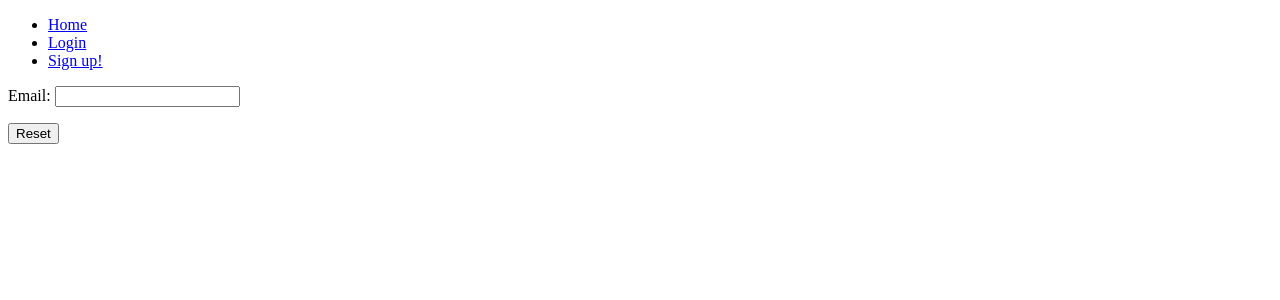
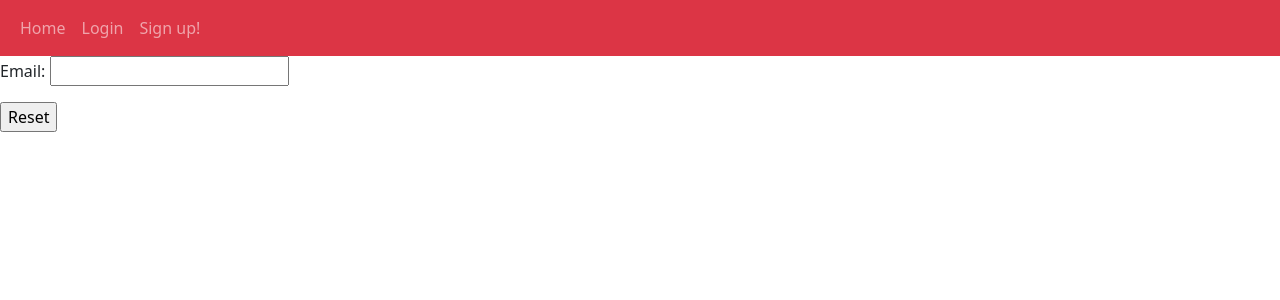
Before and after one commit to Mark4nov/Profiles, a Django app: page /accounts/config/password_reset/ in a window 1280 px wide. Shown: the top 300 px of the page. Run offline with Django 4.2, Linux system fonts and the light colour scheme.

Commit message:
Added styles to the navbar!

```diff
--- a/Testsite/templates/base.html
+++ b/Testsite/templates/base.html
@@ -4,6 +4,7 @@
     <meta charset="UTF-8">
     <meta http-equiv="X-UA-Compatible" content="IE=edge">
     <meta name="viewport" content="width=device-width, initial-scale=1.0">
+    <link href="https://cdn.jsdelivr.net/npm/bootstrap@5.1.3/dist/css/bootstrap.min.css" rel="stylesheet" integrity="sha384-1BmE4kWBq78iYhFldvKuhfTAU6auU8tT94WrHftjDbrCEXSU1oBoqyl2QvZ6jIW3" crossorigin="anonymous">
     <title>{% block title %}{% endblock %}</title>
 </head>
 <body>
@@ -19,5 +20,9 @@
     <footer>
         {% block footer %}{% endblock footer %}
     </footer>
+
+    {% block scripts %}
+    {% endblock scripts %}
+    <script src="https://cdn.jsdelivr.net/npm/bootstrap@5.1.3/dist/js/bootstrap.bundle.min.js" integrity="sha384-ka7Sk0Gln4gmtz2MlQnikT1wXgYsOg+OMhuP+IlRH9sENBO0LRn5q+8nbTov4+1p" crossorigin="anonymous"></script>
 </body>
 </html>
--- a/Testsite/templates/navbar.html
+++ b/Testsite/templates/navbar.html
@@ -1,13 +1,28 @@
-<navbar>
-    <ul>
-        <li><a href={% url 'accounts:profileList' %}>Home</a></li>
-        {% if user.is_authenticated %}
-            <li><a href={% url 'accounts:profile' user.profile.id %}>My profile</a></li>
-            <li><a href={% url 'accounts:userConfig' user.id %}>Account configuration</a></li>
-            <li><a href={% url 'accounts:logout' %}>Logout</a></li>
-        {% else %}
-            <li><a href={% url 'accounts:login' %}>Login</a></li>
-            <li><a href={% url 'accounts:singup' %}>Sign up!</a></li>
-        {% endif %}
-    </ul>
-</narvbar>
+<nav class="navbar navbar-expand-sm navbar-dark bg-danger">
+    <div class="container-fluid">
+        <!-- Toggle button -->
+        <button class="navbar-toggler" type="button" data-bs-toggle="collapse" data-bs-target="#navbarNav" aria-controls="navbarNav" aria-expanded="false" aria-label="Toggle navigation">
+            <span class="navbar-toggler-icon"></span>
+        </button>
+
+        <!--Navbar items-->
+        <div class="collapse navbar-collapse" id="navbarNav">
+            <ul class="navbar-nav">
+            {% with request.resolver_match.url_name as url_name %}
+                <!--All access links-->
+                <li class="nav-item"><a class="nav-link {% if url_name == 'profileList' %}active{%endif%}" href={% url 'accounts:profileList' %}>Home</a></li>
+
+                <!--Links that show if a user is loged.-->
+                {% if user.is_authenticated %}
+                    <li class="nav-item"><a class="nav-link {% if url_name == 'profile' %}active{%endif%}" href={% url 'accounts:profile' user.profile.id %}>My profile</a></li>
+                    <li class="nav-item"><a class="nav-link {% if url_name == 'userConfig' %}active{%endif%}" href={% url 'accounts:userConfig' user.id %}>Account configuration</a></li>
+                    <li class="nav-item"><a class="nav-link {% if url_name == 'logout' %}active{%endif%}" href={% url 'accounts:logout' %}>Logout</a></li>
+                {% else %}
+                    <li class="nav-item"><a class="nav-link {% if url_name == 'login' %}active{%endif%}" href={% url 'accounts:login' %}>Login</a></li>
+                    <li class="nav-item"><a class="nav-link {% if url_name == 'singup' %}active{%endif%}" href={% url 'accounts:singup' %}>Sign up!</a></li>
+                {% endif %}
+            {% endwith %}
+            </ul>
+        </div>
+    </div>
+</nav>
```
